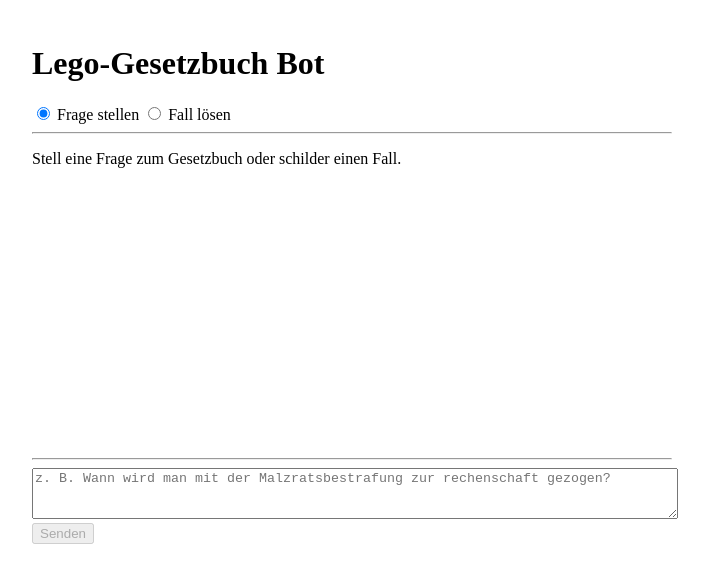
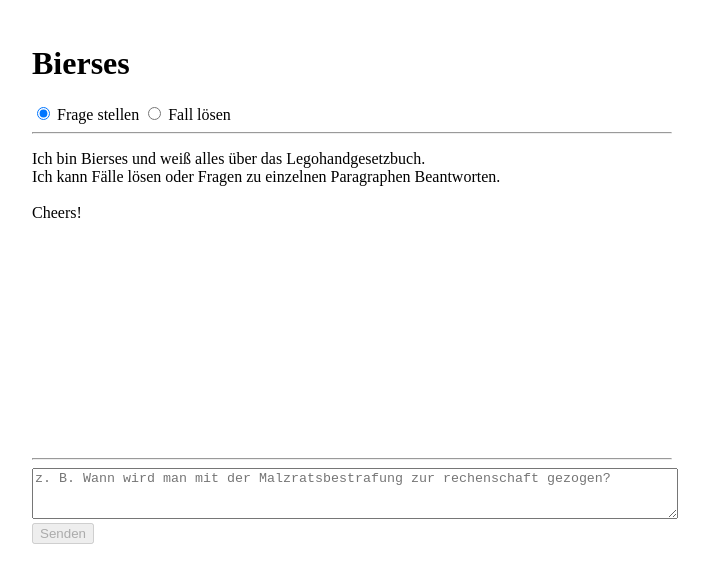
Before and after one commit to FerrariFinn/LegoHandBot, a React (Vite) app in the folder frontend/: page / in a window 1280 px wide. Shown: the top 582 px of the page, without its empty margins (288-997 px from the left). Built offline with nearby package versions, Linux system fonts and the light colour scheme.

Commit message:
titel and description

```diff
--- a/frontend/src/App.tsx
+++ b/frontend/src/App.tsx
@@ -93,7 +93,7 @@
 
   return (
     <div style={{ maxWidth: 640, margin: "0 auto", padding: 16 }}>
-      <h1>Lego-Gesetzbuch Bot</h1>
+      <h1>Bierses</h1>
 
       {/* Modus-Umschalter */}
       <div>
@@ -121,7 +121,10 @@
       <div style={{ minHeight: 300 }}>
         {messages.length === 0 && (
           <p>
-            Stell eine Frage zum Gesetzbuch oder schilder einen Fall.
+            Ich bin Bierses und weiß alles über das Legohandgesetzbuch. <br/>
+            Ich kann Fälle lösen oder Fragen zu einzelnen Paragraphen Beantworten. <br/>
+            <br/>
+            Cheers!
           </p>
         )}
         {messages.map((msg, i) => (
```
